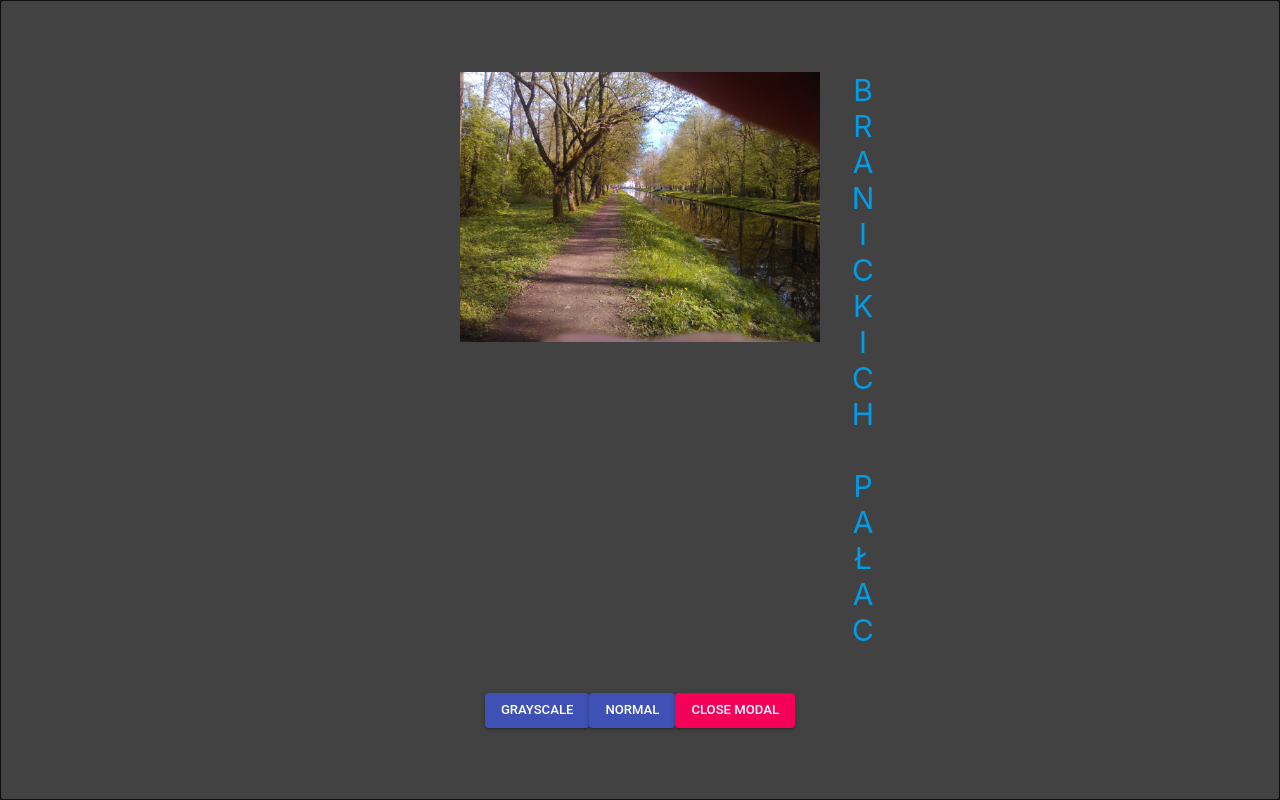
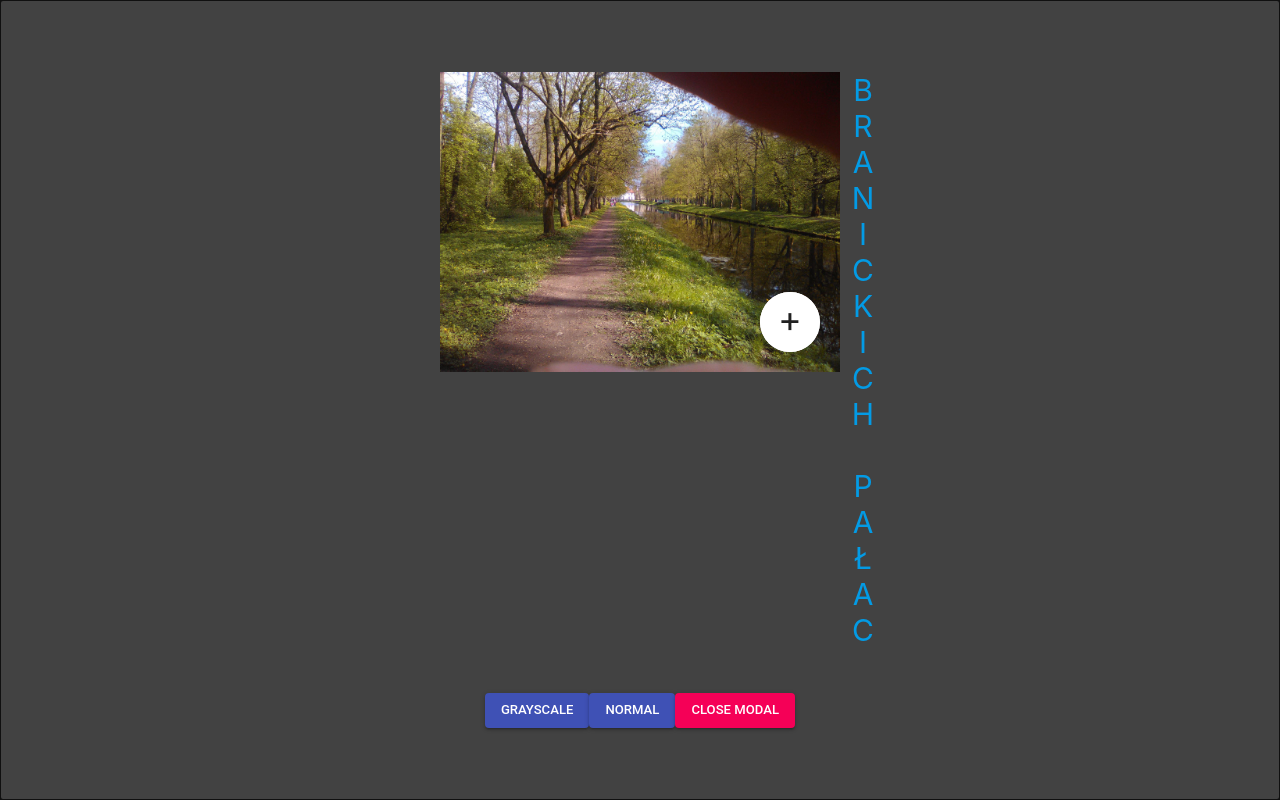
Before and after one commit to Scherlock90/flex-panel-gallery, a React (Create React App) app: page / in a window 1280 px wide. Both pictures are taken after a click on the picture 210 px from the left and 425 px from the top of the page. Built offline with nearby package versions, Linux system fonts and the light colour scheme; grey boxes are pictures that could not be loaded.

Commit message:
adding toggle place

```diff
--- a/src/FlexComponents/Flex-panel-gallery.js
+++ b/src/FlexComponents/Flex-panel-gallery.js
@@ -102,7 +102,9 @@ export default function FlexPanelGallery () {
           <div className="containerMyModal" >
             <div className="cardImage">
               <div className="box">
-                <img  style={makeGrey} className="imgModal" src={pic} />
+                <img style={makeGrey} className="imgModal" src={pic} />
+                 <div className="toggleMain"><div className="placeToggle">+</div></div>
+
               </div>
             </div>
             <div className="littleContainerName">
--- a/src/FlexComponents/main.css
+++ b/src/FlexComponents/main.css
@@ -130,11 +130,13 @@ body {
 
 .Modal .containerModal .containerMyModal .cardImage .box {
   display: flex;
-  justify-content: center;
+  justify-content: flex-end;
+  overflow: hidden;
+  position: sticky;
 }
 
 .Modal .containerModal .containerMyModal .cardImage .box .imgModal {
-  width: 90%;
+  width: 100%;
   height: 80%;
   max-height: 650px;
   margin-left: auto;
@@ -227,3 +229,31 @@ body {
 .buttonSlider.bt-right:hover {
   transform: scale(1.5);
 }
+
+.placeToggle {
+  border-radius: 100%;
+  background-color: #fff;
+  height: 60px;
+  width: 60px;
+}
+
+.toggleMain {
+  cursor: pointer;
+  position: absolute;
+  border-radius: 100%;
+  right: 20px;
+  bottom: 20px;
+  outline: none;
+  text-align: center;
+  z-index: 10;
+  background-color: #fff;
+  transition: 0.5s;
+  font-size: 36px;
+  box-shadow: 0 0 0 0px green;
+  align-self: flex-end;
+}
+
+.box .toggleMain:hover {
+  box-shadow: 0 0 0 1000px green;
+  transform: rotate(225deg);
+}
--- a/src/FlexComponents/main.scss
+++ b/src/FlexComponents/main.scss
@@ -120,9 +120,11 @@ body {
       .cardImage{
         .box{
           display: flex;
-          justify-content: center;
+          justify-content: flex-end;
+          overflow: hidden;
+          position: sticky;
           .imgModal{
-            width: 90%;
+            width: 100%;
             height: 80%;
             max-height: 650px;
             margin-left: auto;
@@ -202,3 +204,29 @@ body {
     }
   }
 }
+.placeToggle{
+  border-radius: 100%;
+  background-color: #fff;
+  height: 60px;
+  width: 60px;
+}
+.toggleMain{
+  cursor: pointer;
+  position: absolute;
+  border-radius: 100%;
+  right: 20px;
+  bottom: 20px;
+  outline: none;
+  text-align: center;
+  z-index: 10;
+
+  background-color: #fff;
+  transition: 0.5s;
+  font-size: 36px;
+  box-shadow: 0 0 0 0px green;
+  align-self: flex-end
+}
+ .box .toggleMain:hover{
+  box-shadow: 0 0 0 1000px green;
+  transform: rotate(225deg);
+}
```
Also changed, not shown: src/FlexComponents/main.min.css.
